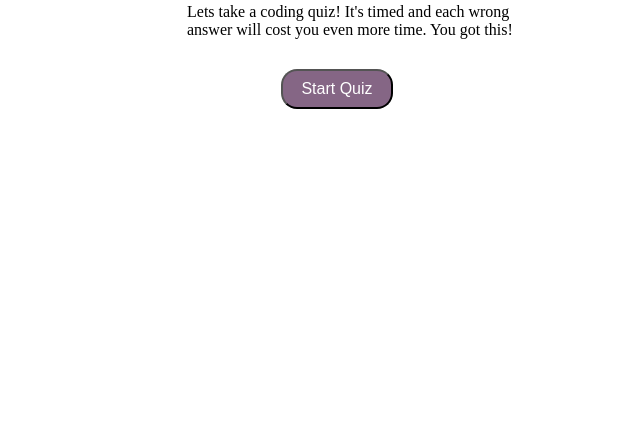
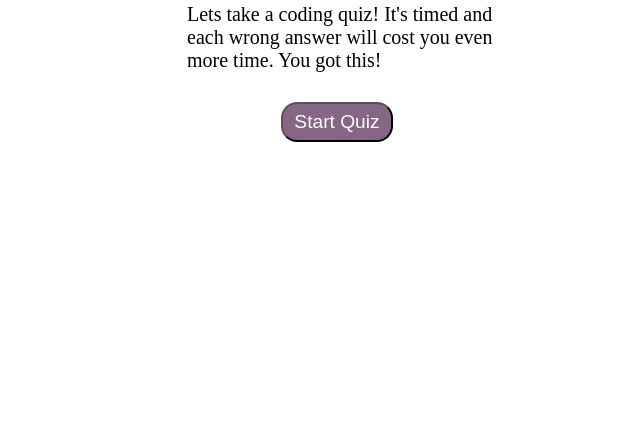
Before and after one commit to NuclearReid/Challenge-Code-Quiz, a plain HTML site: page index.html in a window 1280 px wide. Shown: the part 378-800 px from the top of the page, without its empty margins (303-943 px from the left). Drawn offline with Linux system fonts and the light colour scheme.

Commit message:
increased some font sizes

```diff
--- a/assets/style.css
+++ b/assets/style.css
@@ -114,6 +114,7 @@ main{
     align-items: center;
     justify-content: center;
     margin: -5% 20% 5% 25%;
+    font-size:1.25rem;
 }
 
 #start-link{
@@ -184,7 +185,7 @@ main{
 #to-start,
 #to-scoreBoard,
 #clear-scores{
-    font-size: 1rem;
+    font-size: 1.2rem;
 }
 
 
```
